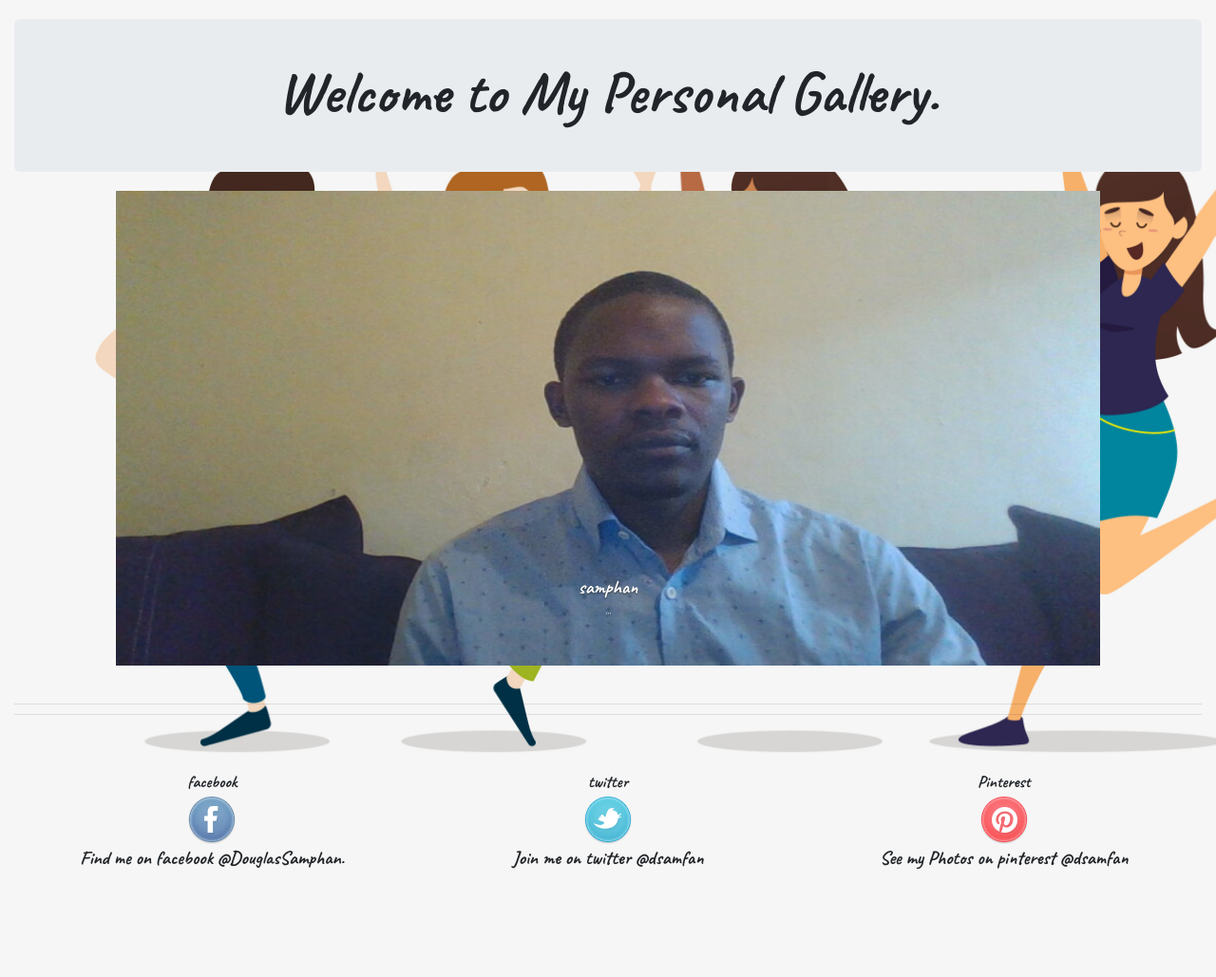
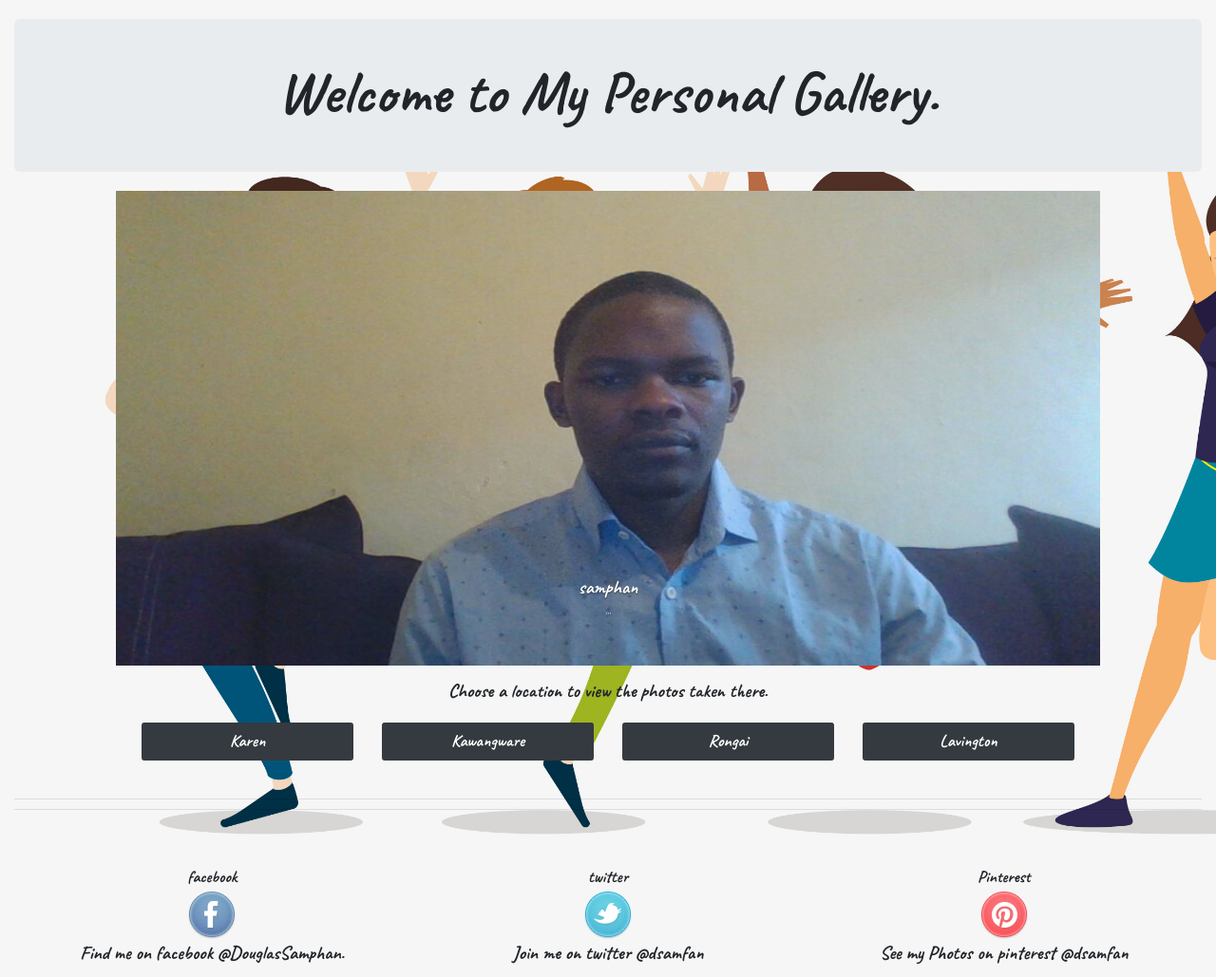
Before and after one commit to Samfan01/Gallery, a Django app: page / in a window 1280 px wide. Shown: the part 62-1091 px from the top of the page at 95% size. Before the commit the page ends 978 px from the top, so only its background shows below. Run offline with Django 3.2, Linux system fonts and the light colour scheme; some libraries are stand-ins or nearby versions.

Commit message:
added buttons to display pics taken in a specific area

```diff
--- a/photos/templates/index.html
+++ b/photos/templates/index.html
@@ -45,6 +45,25 @@
         </div>
         <div class="col-md-1"></div>
     </div>
+    <br>
+    <h2 class="text-center">Choose a location to view the photos taken there.</h2>
+    <div class="container-fluid">
+      <div class="row">
+        <div class="col-md-1"></div>
+        <div class="col-md-10">
+            <div class="container-fluid">
+                <div class="row" id="buttons">
+                    <div class="col-md-3"><button style='font-size: large;' type="button" class="btn btn-dark">Karen</button></div>
+                    <div class="col-md-3"><button style='font-size: large;' type="button" class="btn btn-dark">Kawangware</button></div>
+                    <div class="col-md-3"><button style='font-size: large;' type="button" class="btn btn-dark">Rongai</button></div>
+                    <div class="col-md-3"><button style='font-size: large;' type="button" class="btn btn-dark">Lavington</button></div>
+                    </div>
+            </div>
+        </div>
+        <div class="col-md-1"></div>
+
+      </div>
+    </div>
     <br><br><hr><hr>
      <div id="footer">
             <div class="col-md-4">
--- a/static/css/base.css
+++ b/static/css/base.css
@@ -11,3 +11,12 @@
     padding-top: 50px;
     font-size: 20px;
 }
+button{
+    width: 100%;
+    height: 40px;
+
+}
+#buttons{
+    padding-top: 10px;
+    font-size: 30px;
+}
```
